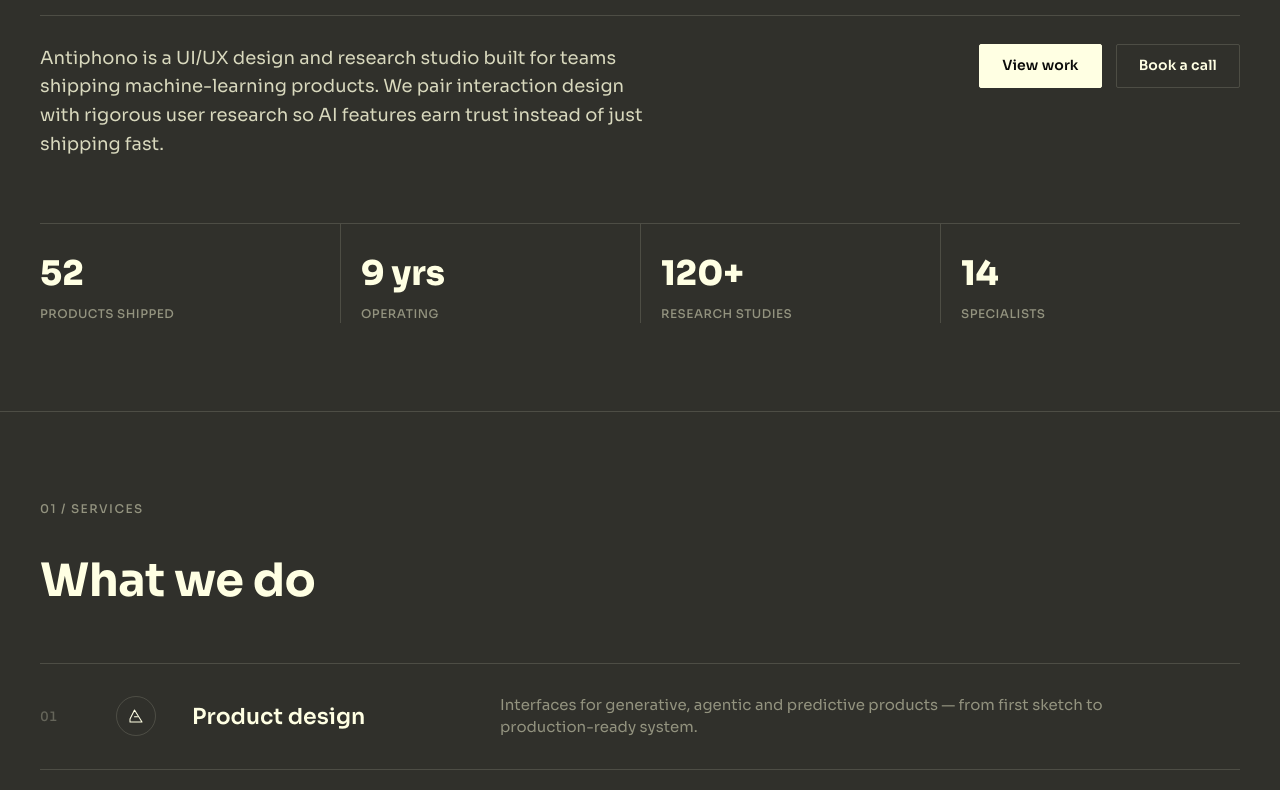
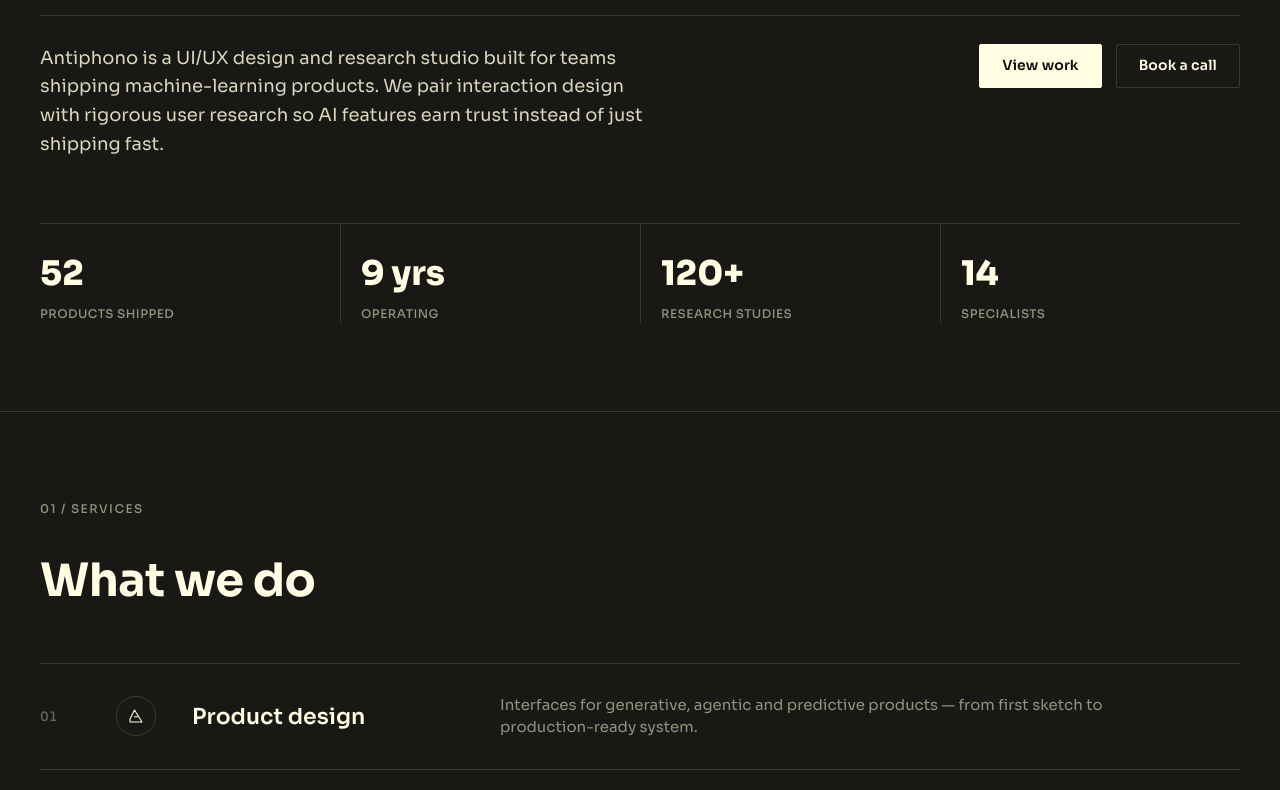
Before and after one commit to bt-digital/antiphono, a website: page index.html in a window 1280 px wide. Shown: the part 470-1260 px from the top of the page. Drawn offline with Linux system fonts and the light colour scheme.

Commit message:
Update background color to #191815

```diff
--- a/styles.css
+++ b/styles.css
@@ -11,7 +11,7 @@
 
 /* ===== Design tokens — dark canvas, cream as the foreground/accent ===== */
 :root{
-  --bg: #30302b;
+  --bg: #191815;
   --bg-raised: #15150F;
   --cream: #FFFFE3;
   --cream-dim: #D9D9BE;
```
